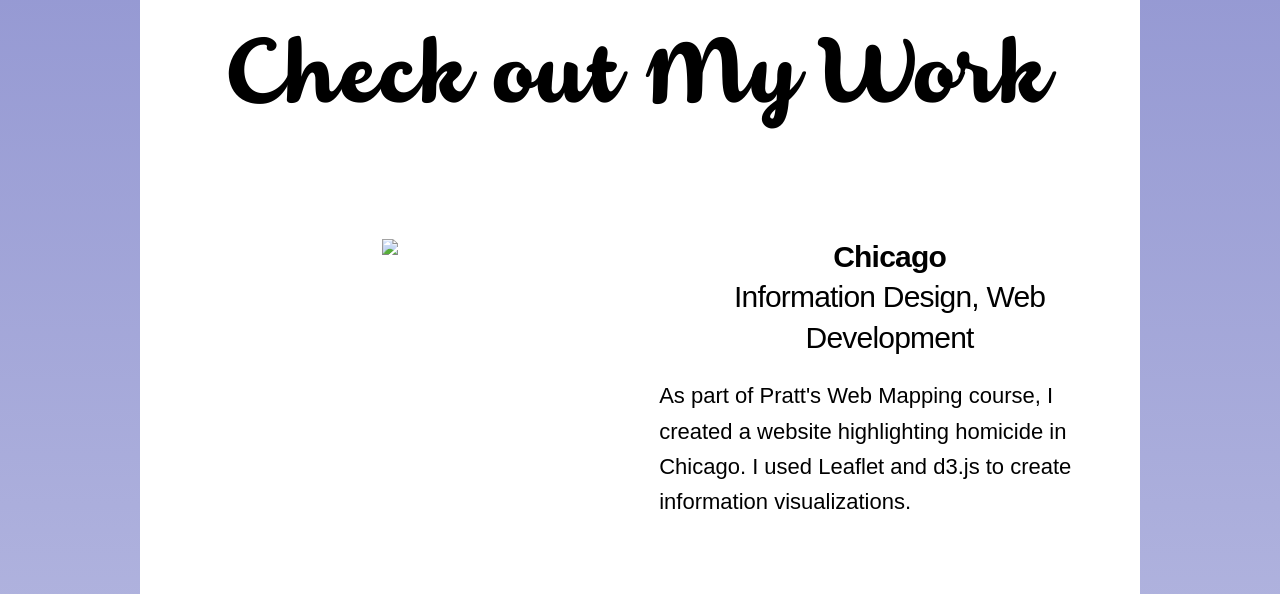
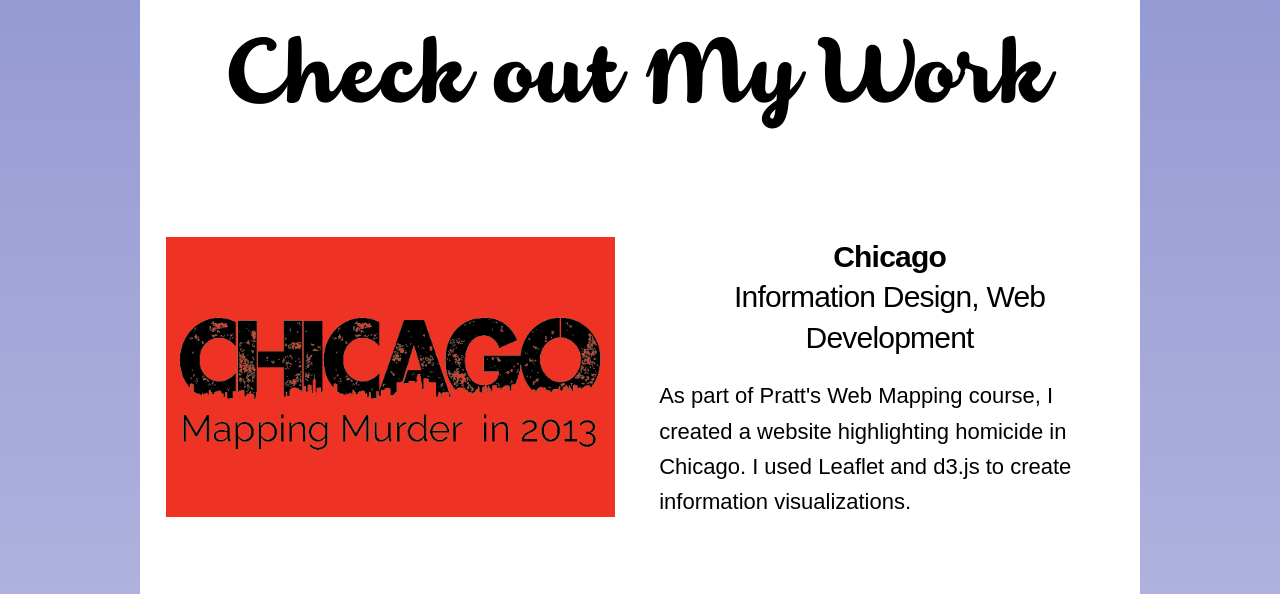
Before and after one commit to notforbesmag/portfolio, a plain HTML site: page index.html in a window 1280 px wide. Shown: the part 826-1420 px from the top of the page. Drawn offline with Linux system fonts and the light colour scheme.

Commit message:
image fix 3

```diff
--- a/css/style.css
+++ b/css/style.css
@@ -72,8 +72,6 @@ li {
 		border-bottom: solid rgba(166,171,247,1) 2px;
 }
 #chicago {
-	outline: solid white 1px;
-	border: solid white 1px;
 	height: 300px;
 }
 #ppt {
--- a/index.html
+++ b/index.html
@@ -42,7 +42,7 @@
 					<div id="myWork"><h3>Check out My Work</h3></div>
 				</div>
 				<div class="row" id="chicagoRow">
-					<a href="http://notforbesmag.github.io/Chicago-Crime"><div class= "six columns" id="chicago"><img src=".images/chicagotitle.png">
+					<a href="http://notforbesmag.github.io/Chicago-Crime"><div class= "six columns" id="chicago"><img src="images/chicagotitle.png" height=280px>
 					</div></a>
 
 					<div class= "six columns" id="chicagoDescription">
```
